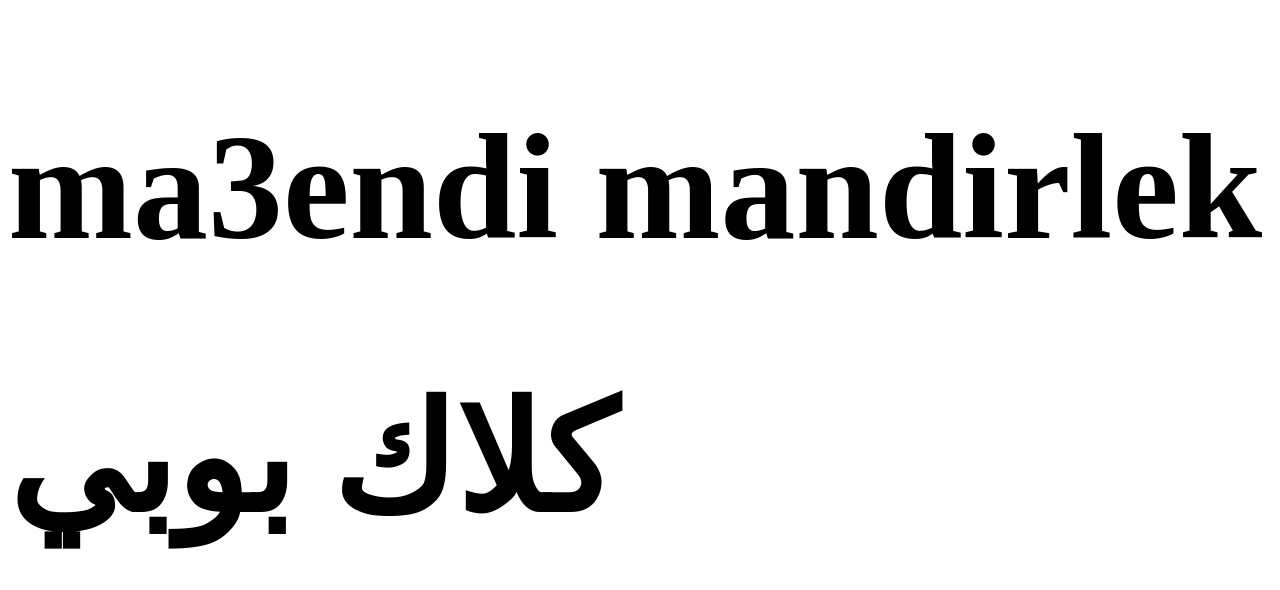
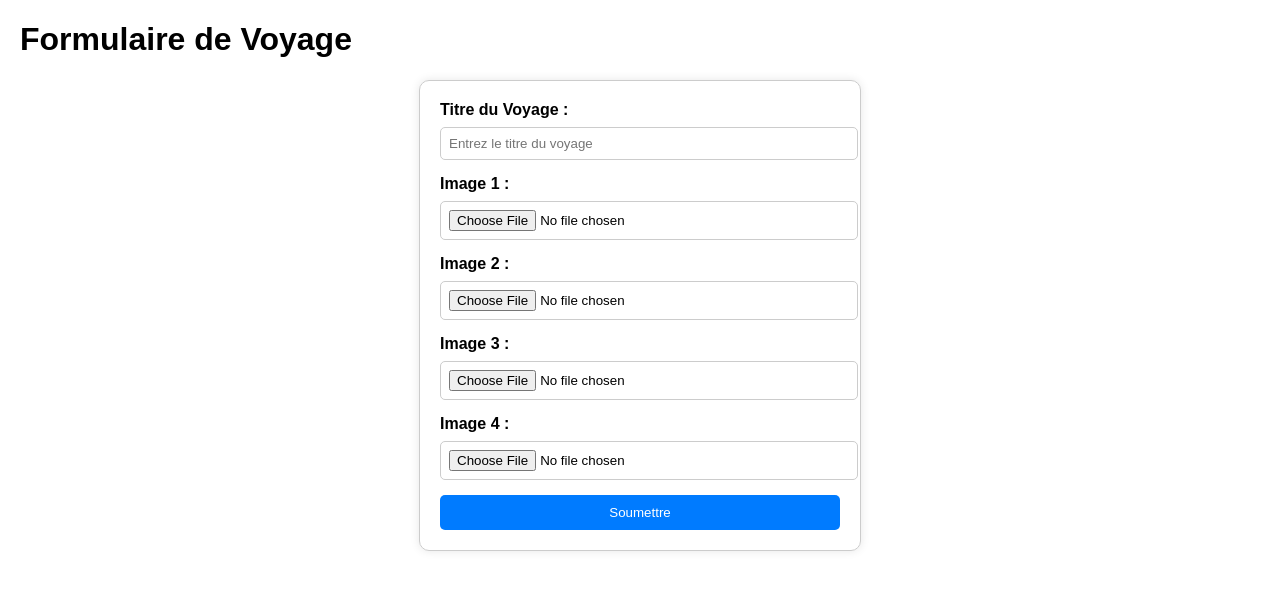
Before and after one commit to NorIslam04/VAMOS, a Django app: page /agence/add_voyage in a window 1280 px wide. Shown: the top 590 px of the page. Run offline with Django 5.2, Linux system fonts and the light colour scheme.

Commit message:
add feature add_voyage

```diff
--- a/VAMOS/settings.py
+++ b/VAMOS/settings.py
@@ -119,7 +119,6 @@ USE_TZ = True
 # https://docs.djangoproject.com/en/5.1/howto/static-files/
 
 STATIC_URL = 'static/'
-
 STATIC_ROOT = os.path.join(BASE_DIR,"static") #DISTINATION
 
 
--- a/VAMOS/urls.py
+++ b/VAMOS/urls.py
@@ -27,5 +27,5 @@ urlpatterns = [
     path('agence/',include('agence.urls')),
 ]
 
-if settings.DEBUG:
+if settings.DEBUG:  # Seulement en mode DEBUG
     urlpatterns += static(settings.MEDIA_URL, document_root=settings.MEDIA_ROOT)
--- a/agence/admin.py
+++ b/agence/admin.py
@@ -1,5 +1,6 @@
 from django.contrib import admin
-from .models import Agence
+from .models import Agence,Voyage
 
 # Register your models here.
 admin.site.register(Agence)
+admin.site.register(Voyage)
--- a/agence/views.py
+++ b/agence/views.py
@@ -1,4 +1,31 @@
 from django.shortcuts import render
+from django.urls import reverse
+from .models import Voyage
+
+from django.shortcuts import render, redirect
+from .models import Voyage
+from django.core.exceptions import ValidationError
 
 def add_voyage(request):
-    return render(request, 'agence/add_voyage.html')#path de template
+    if request.method == 'POST':
+        title = request.POST.get('title')
+        image1 = request.FILES.get('image1')  # Utilisez request.FILES pour les fichiers téléchargés
+        image2 = request.FILES.get('image2')
+        image3 = request.FILES.get('image3')
+        image4 = request.FILES.get('image4')
+
+        # Création de l'objet Voyage
+        try:
+            voyage = Voyage.objects.create(
+                titre=title,
+                image1=image1,
+                image2=image2,
+                image3=image3,
+                image4=image4
+            )
+            voyage.save()
+            return render(request, 'agence/add_voyage.html', {'success': True})
+        except ValidationError as e:
+            return render(request, 'agence/add_voyage.html', {'errors':e ,'title': title})
+
+    return render(request, 'agence/add_voyage.html')
--- a/templates/agence/add_voyage.html
+++ b/templates/agence/add_voyage.html
@@ -1,18 +1,68 @@
-
 <!DOCTYPE html>
 <html lang="fr">
 <head>
     <meta charset="UTF-8">
     <meta name="viewport" content="width=device-width, initial-scale=1.0">
-</head>
+    <title>Formulaire de Voyage</title>
     <style>
-        h1{
-            font-family: 'Amiri', serif;
-            font-size: 150px;
+        body {
+            font-family: Arial, sans-serif;
+            margin: 20px;
+        }
+        form {
+            max-width: 400px;
+            margin: auto;
+            padding: 20px;
+            border: 1px solid #ccc;
+            border-radius: 10px;
+            box-shadow: 0 0 10px rgba(0, 0, 0, 0.1);
+        }
+        label {
+            display: block;
+            margin-bottom: 8px;
+            font-weight: bold;
+        }
+        input[type="text"], input[type="file"] {
+            width: 100%;
+            padding: 8px;
+            margin-bottom: 15px;
+            border: 1px solid #ccc;
+            border-radius: 5px;
+        }
+        button {
+            width: 100%;
+            padding: 10px;
+            background-color: #007BFF;
+            color: white;
+            border: none;
+            border-radius: 5px;
+            cursor: pointer;
+        }
+        button:hover {
+            background-color: #0056b3;
         }
     </style>
+</head>
 <body>
-    <h1>ma3endi mandirlek</h1>
-    <h1 >كلاك بوبي</h1>
+    <h1>Formulaire de Voyage</h1>
+    <form action="{% url 'add_voyage' %}" method="POST" id="add_voyage" enctype="multipart/form-data">
+        {% csrf_token %}
+        <label for="trip-title">Titre du Voyage :</label>
+        <input type="text" id="trip-title" name="title" placeholder="Entrez le titre du voyage" required>
+
+        <label for="image1">Image 1 :</label>
+        <input type="file" id="image1" name="image1" accept="image/*" required>
+
+        <label for="image2">Image 2 :</label>
+        <input type="file" id="image2" name="image2" accept="image/*" required>
+
+        <label for="image3">Image 3 :</label>
+        <input type="file" id="image3" name="image3" accept="image/*" required>
+
+        <label for="image4">Image 4 :</label>
+        <input type="file" id="image4" name="image4" accept="image/*" required>
+
+        <button type="submit" >Soumettre</button>
+    </form>
 </body>
 </html>
--- a/templates/usr/login.html
+++ b/templates/usr/login.html
@@ -16,7 +16,7 @@
         <h1 style="margin-top: 12px;">Log In</h1>
 
         <!-- Login Form -->
-        <form action="{% url 'login' %}" method="POST" id="login-form">
+        <form action="{% url 'add_voyage' %}" method="POST" id="login-form">
             {% csrf_token %}
 
             <div class="form-group">
```
Also changed, not shown: agence/models.py (+11 -0 lines), agence/migrations/0002_voyage.py (added), db.sqlite3, photos/voyage/Bali.jpg (added), photos/voyage/nice.jpg (added), photos/voyage/nice2.jpg (added), photos/voyage/pexels-asadphoto-1591373.jpg (added).
